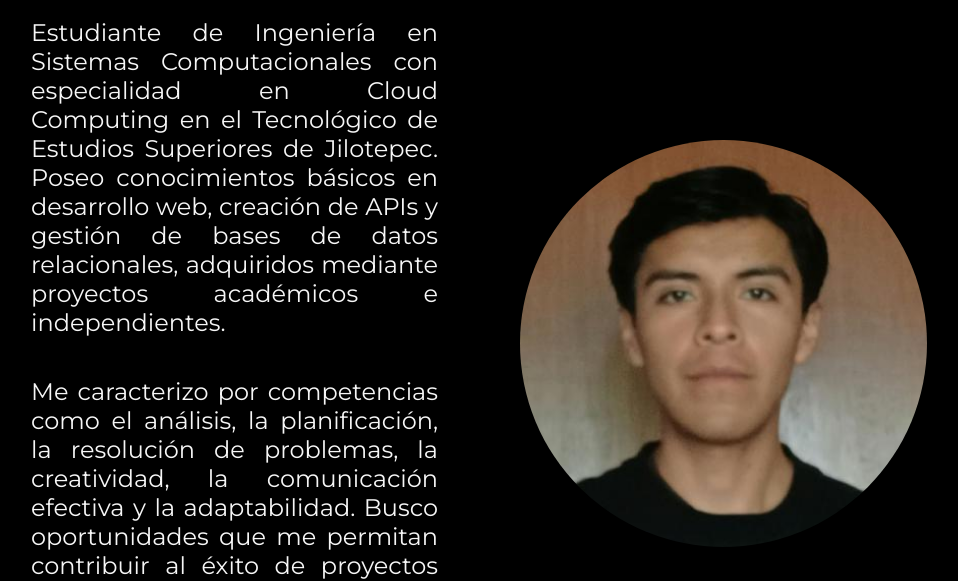
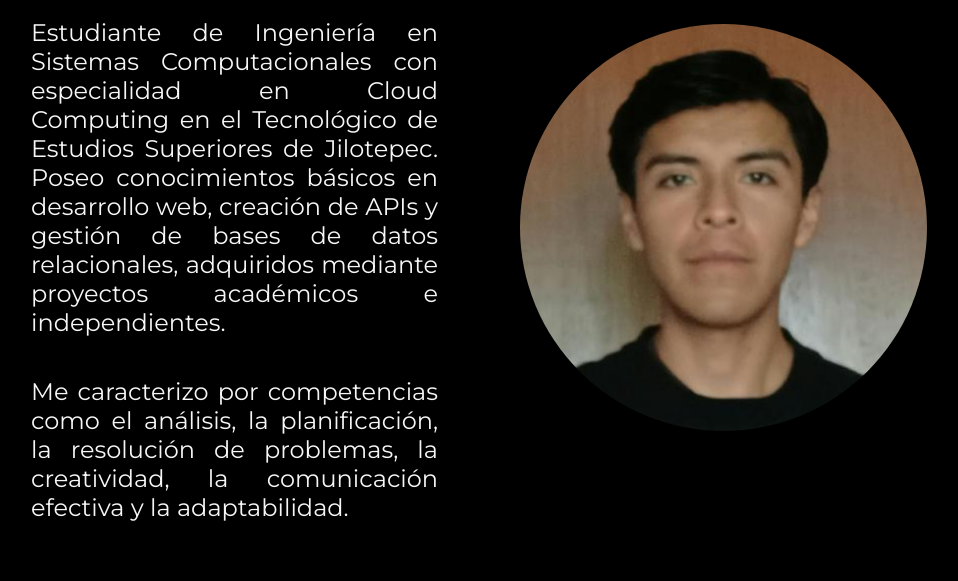
Before and after one commit to raul-hernandez-dev/portafolio, a plain HTML site: page about.html in a window 1280 px wide. Shown: the part 224-805 px from the top of the page, without its empty margins (161-1119 px from the left). Drawn offline with nearby package versions, Linux system fonts and the light colour scheme.

Commit message:
Actualizacion de apartado 'sobre mí'

```diff
--- a/about.html
+++ b/about.html
@@ -23,10 +23,7 @@
                 conocimientos básicos en desarrollo web, creación de APIs y gestión de bases de datos relacionales,
                 adquiridos mediante proyectos académicos e independientes. </p>
             <p class="presentacion__contenido__texto">Me caracterizo por competencias como el análisis, la
-                planificación, la resolución de problemas, la creatividad, la comunicación efectiva y la adaptabilidad.
-                Busco oportunidades que me permitan contribuir al éxito de proyectos creativos e innovadores, donde
-                pueda aplicar y reforzar los conocimientos adquiridos, así como desarrollar nuevas habilidades que
-                impulsen mi crecimiento profesional</p>
+                planificación, la resolución de problemas, la creatividad, la comunicación efectiva y la adaptabilidad.</p>
         </section>
         <img class="imagen__perfil" src="./assets/perfil.jpg" alt="Foto de perfil">
     </main>
```
